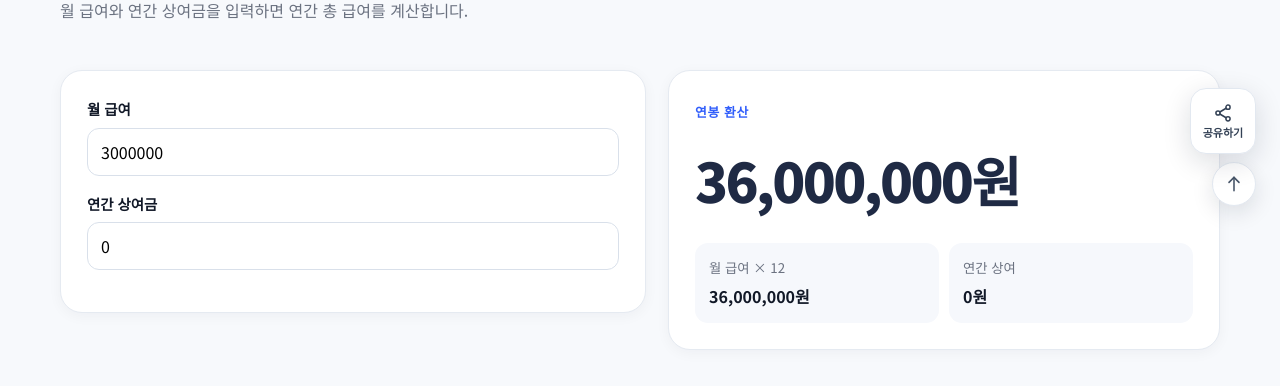
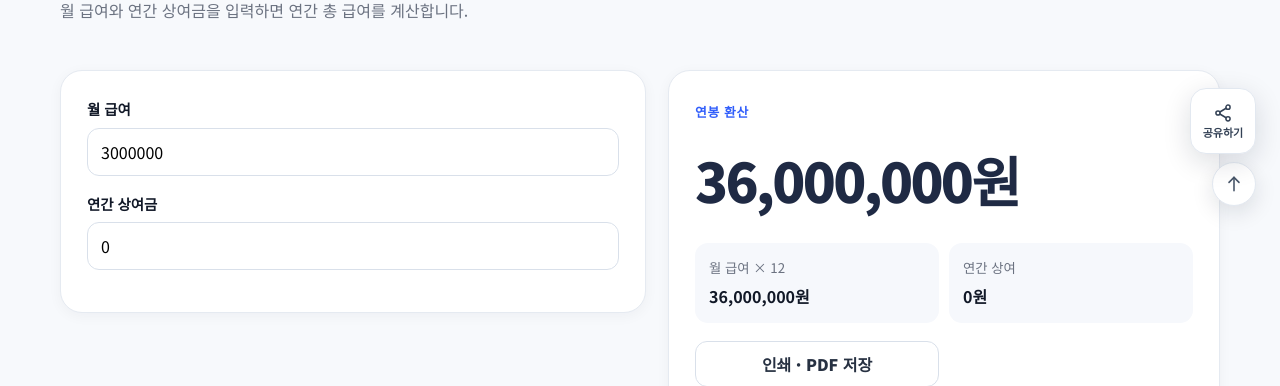
Before and after one commit to license-book/life-tools, a Next.js app: page /tools/annual-salary in a window 1280 px wide. Shown: the part 566-952 px from the top of the page. Built offline with nearby package versions, Linux system fonts and the light colour scheme.

Commit message:
Add print actions and input guards to money work calculators

```diff
--- a/components/tools/MoneyWorkCalculators.tsx
+++ b/components/tools/MoneyWorkCalculators.tsx
@@ -2,25 +2,27 @@
 
 import { useMemo, useState } from "react";
 
-const won = (value: number) => `${Math.round(value).toLocaleString("ko-KR")}원`;
+const won = (value: number) => `${Math.round(Number.isFinite(value)?value:0).toLocaleString("ko-KR")}원`;
 
 export function SeveranceCalculator() {
   const [monthlyWage, setMonthlyWage] = useState(3000000);
   const [years, setYears] = useState(3);
-  const result = Math.max(0, monthlyWage) * Math.max(0, years);
-  return <div className="tool-layout"><section className="panel"><div className="field"><label>최근 3개월 평균 월 임금</label><input type="number" min="0" value={monthlyWage} onChange={e=>setMonthlyWage(Number(e.target.value))}/></div><div className="field"><label>계속근로기간 (년)</label><input type="number" min="0" step="0.1" value={years} onChange={e=>setYears(Number(e.target.value))}/></div><div className="notice">간편 추정값입니다. 실제 법정 퇴직금은 평균임금과 계속근로일수 등을 기준으로 계산합니다.</div></section><section className="panel"><span className="category-label">예상 퇴직금</span><div className="result-main">{won(result)}</div><div className="stats"><div className="stat"><small>평균 월 임금</small><strong>{won(monthlyWage)}</strong></div><div className="stat"><small>근속기간</small><strong>{years}년</strong></div></div><div className="action-row no-print"><button className="secondary" type="button" onClick={()=>window.print()}>인쇄 · PDF 저장</button></div></section></div>;
+  const safeMonthly=Math.max(0,monthlyWage||0), safeYears=Math.max(0,years||0);
+  const result = safeMonthly * safeYears;
+  return <div className="tool-layout"><section className="panel"><div className="field"><label>최근 3개월 평균 월 임금</label><input type="number" min="0" value={monthlyWage} onChange={e=>setMonthlyWage(Number(e.target.value))}/></div><div className="field"><label>계속근로기간 (년)</label><input type="number" min="0" step="0.1" value={years} onChange={e=>setYears(Number(e.target.value))}/></div><div className="notice">간편 추정값입니다. 실제 법정 퇴직금은 평균임금과 계속근로일수 등을 기준으로 계산합니다.</div></section><section className="panel"><span className="category-label">예상 퇴직금</span><div className="result-main">{won(result)}</div><div className="stats"><div className="stat"><small>평균 월 임금</small><strong>{won(safeMonthly)}</strong></div><div className="stat"><small>근속기간</small><strong>{safeYears}년</strong></div></div><div className="action-row no-print"><button className="secondary" type="button" onClick={()=>window.print()}>인쇄 · PDF 저장</button></div></section></div>;
 }
 
 export function AnnualSalaryCalculator() {
   const [monthly, setMonthly] = useState(3000000);
   const [bonus, setBonus] = useState(0);
-  const annual = Math.max(0, monthly) * 12 + Math.max(0, bonus);
-  return <div className="tool-layout"><section className="panel"><div className="field"><label>월 급여</label><input type="number" min="0" value={monthly} onChange={e=>setMonthly(Number(e.target.value))}/></div><div className="field"><label>연간 상여금</label><input type="number" min="0" value={bonus} onChange={e=>setBonus(Number(e.target.value))}/></div></section><section className="panel"><span className="category-label">연봉 환산</span><div className="result-main">{won(annual)}</div><div className="stats"><div className="stat"><small>월 급여 × 12</small><strong>{won(monthly*12)}</strong></div><div className="stat"><small>연간 상여</small><strong>{won(bonus)}</strong></div></div></section></div>;
+  const safeMonthly=Math.max(0,monthly||0), safeBonus=Math.max(0,bonus||0);
+  const annual = safeMonthly * 12 + safeBonus;
+  return <div className="tool-layout"><section className="panel"><div className="field"><label>월 급여</label><input type="number" min="0" value={monthly} onChange={e=>setMonthly(Number(e.target.value))}/></div><div className="field"><label>연간 상여금</label><input type="number" min="0" value={bonus} onChange={e=>setBonus(Number(e.target.value))}/></div></section><section className="panel"><span className="category-label">연봉 환산</span><div className="result-main">{won(annual)}</div><div className="stats"><div className="stat"><small>월 급여 × 12</small><strong>{won(safeMonthly*12)}</strong></div><div className="stat"><small>연간 상여</small><strong>{won(safeBonus)}</strong></div></div><div className="action-row no-print"><button className="secondary" type="button" onClick={()=>window.print()}>인쇄 · PDF 저장</button></div></section></div>;
 }
 
 export function WageConverter() {
   const [hourly, setHourly] = useState(10320);
   const [hours, setHours] = useState(40);
-  const result = useMemo(()=>{ const weekly=Math.max(0,hourly)*Math.max(0,hours); return {weekly, monthly:weekly*365/7/12, annual:weekly*365/7}; },[hourly,hours]);
-  return <div className="tool-layout"><section className="panel"><div className="field"><label>시급</label><input type="number" min="0" value={hourly} onChange={e=>setHourly(Number(e.target.value))}/></div><div className="field"><label>주당 근로시간</label><input type="number" min="0" max="168" value={hours} onChange={e=>setHours(Number(e.target.value))}/></div><div className="notice">단순 시간 환산값으로 주휴수당, 연장·야간·휴일수당 등은 별도입니다.</div></section><section className="panel"><span className="category-label">급여 환산</span><div className="result-main">월 약 {won(result.monthly)}</div><div className="stats"><div className="stat"><small>주급</small><strong>{won(result.weekly)}</strong></div><div className="stat"><small>연 환산</small><strong>{won(result.annual)}</strong></div></div></section></div>;
+  const result = useMemo(()=>{ const safeHourly=Math.max(0,hourly||0),safeHours=Math.min(168,Math.max(0,hours||0));const weekly=safeHourly*safeHours; return {weekly, monthly:weekly*365/7/12, annual:weekly*365/7}; },[hourly,hours]);
+  return <div className="tool-layout"><section className="panel"><div className="field"><label>시급</label><input type="number" min="0" value={hourly} onChange={e=>setHourly(Number(e.target.value))}/></div><div className="field"><label>주당 근로시간</label><input type="number" min="0" max="168" value={hours} onChange={e=>setHours(Number(e.target.value))}/></div><div className="notice">단순 시간 환산값으로 주휴수당, 연장·야간·휴일수당 등은 별도입니다.</div></section><section className="panel"><span className="category-label">급여 환산</span><div className="result-main">월 약 {won(result.monthly)}</div><div className="stats"><div className="stat"><small>주급</small><strong>{won(result.weekly)}</strong></div><div className="stat"><small>연 환산</small><strong>{won(result.annual)}</strong></div></div><div className="action-row no-print"><button className="secondary" type="button" onClick={()=>window.print()}>인쇄 · PDF 저장</button></div></section></div>;
 }
```
